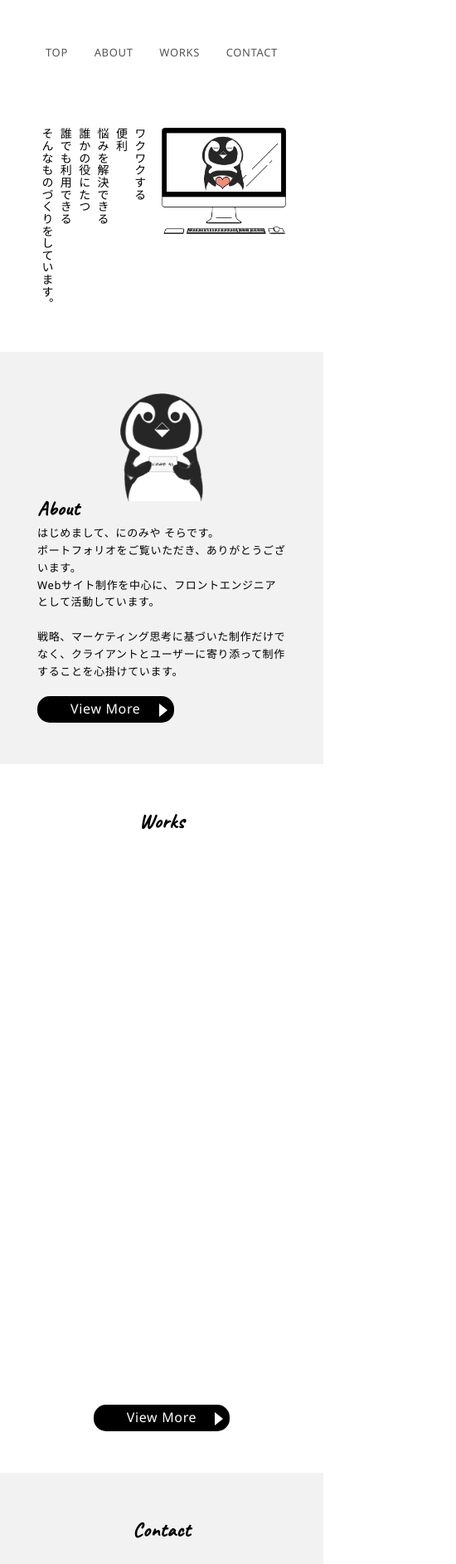
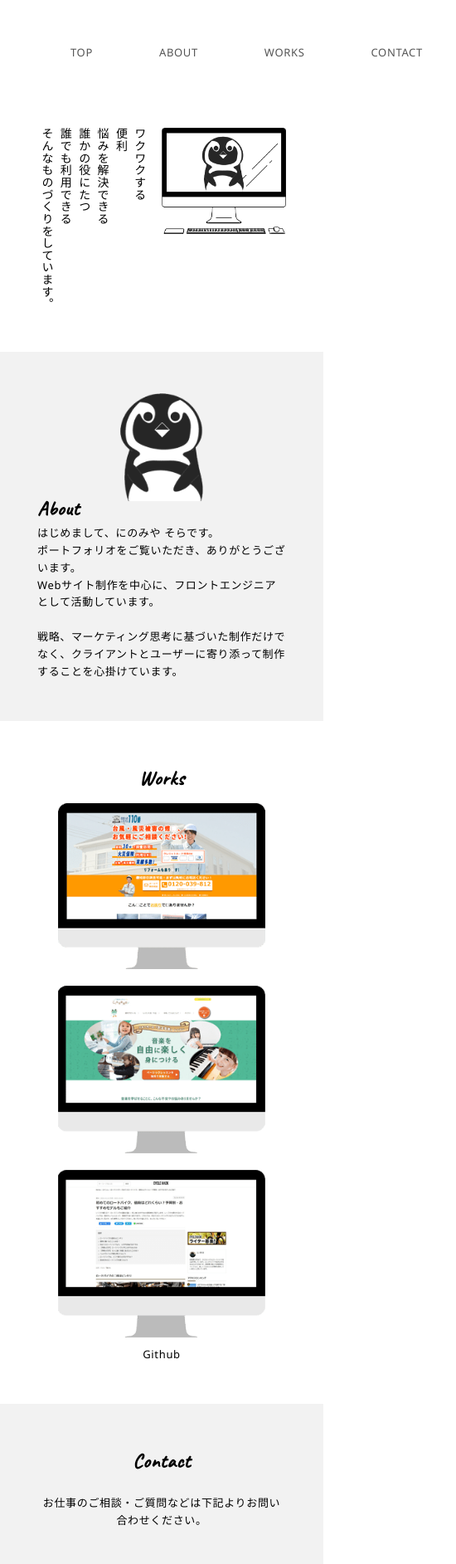
Before and after one commit to sora1129/new_portfolio, a plain HTML site: page index.html in a window 390 px wide. Shown: the part 98-1983 px from the top of the page at 83% size, 550 px wide, since content can reach past the window. Drawn offline with Linux system fonts and the light colour scheme.

Commit message:
top animation

```diff
--- a/css/medium.css
+++ b/css/medium.css
@@ -7,8 +7,19 @@
 	.container {
 		max-width: 600px;
 		margin: 0 auto;
-		padding: 0 30px;
+		padding: 0 20px;
 	}
+
+	/* btn hover */
+.btn:hover {
+	background: #333;
+	border: 1px solid #333;
+	color: #fff;
+}
+
+.btn:hover::after {
+	border-color: transparent transparent transparent #fff;
+}
 
 	/* top */
 .top_texts p {
--- a/css/small.css
+++ b/css/small.css
@@ -94,10 +94,10 @@ h2 {
 	}
 
 	.btn::after {
-		top: 9px;
-		right: 8px;
+		top: 10px;
+		right: 10px;
 		border-style: solid;
-		border-width: 8px 0 8px 10px;
+		border-width: 7px 0 7px 9px;
 		border-color: transparent transparent transparent #fff;
 	}
 
--- a/css/style.css
+++ b/css/style.css
@@ -7,7 +7,6 @@ body {
 }
 
 h1,h2 {
-	/* font-family: 'Gloria Hallelujah', cursive; */
 	font-family: 'Caveat', cursive;
 	font-weight: bold;
 }
@@ -40,10 +39,11 @@ h2 {
 
 .btn {
 	display: inline-block;
-	background: #000;
+	background: #333;
+	border: 1px solid #333;
 	color: #fff;
 	font-size: 1.5rem;
-	padding: 3px 40px;
+	padding: 2px 40px 5px;
 	margin-top: 20px;
 	position: relative;
 }
@@ -53,7 +53,7 @@ h2 {
 	width: 0;
 	height: 0;
 	position: absolute;
-	top: 15px;
+	top: 13px;
 	right: 12px;
 	border-style: solid;
 	border-width: 10px 0 10px 13px;
@@ -64,6 +64,19 @@ h2 {
 	border-radius: 35px;
 }
 
+/* btn hover */
+.btn:hover {
+	background-color: #fff;
+	border: 1px solid #555;
+	color: #555;
+	transition: all .5s;
+}
+
+.btn:hover::after {
+	border-color: transparent transparent transparent #555;
+	transition: all .5s;
+}
+
 /* ---------- TOP PAGE ---------- */
 /* header */
 nav {
@@ -72,20 +85,18 @@ nav {
 
 nav li {
 	display: inline-block;
+	padding: 0 30px;
 }
 
 nav li a {
-	padding: 0 30px;
+	padding: 0 10px;
 	color: #555;
 	cursor: pointer;
 	display: block;
-}
-
-.active {
 	position: relative;
 }
 
-.active::before {
+nav li a::before {
 	content: '';
 	width: 0;
 	left: 50%;
@@ -96,12 +107,12 @@ nav li a {
 	display: block;
 }
 
-.active:hover::before {
+nav li a:hover::before {
 	width: 50%;
 	border-bottom: 3px solid #555;
 }
 
-.active::after {
+nav li a::after {
 	content: '';
 	width: 0;
 	right: 50%;
@@ -112,7 +123,7 @@ nav li a {
 	display: block;
 }
 
-.active:hover::after {
+nav li a:hover::after {
 	width: 50%;
 	border-bottom: 3px solid #555;
 }
@@ -164,7 +175,7 @@ nav li a {
 	opacity: 0;
 }
 
-.top_about_img img.active {
+.top_about_img img.stream {
 	opacity: 1;
 }
 
@@ -181,7 +192,7 @@ nav li a {
 .top_works_items img {
 	max-width: 250px;
 	min-width: 180px;
-	padding: 0 5px;
+	padding: 0 10px;
 }
 
 .top_works_items img {
@@ -192,10 +203,11 @@ nav li a {
 	position: relative;
 }
 
+/* works animetion */
 .animate {
 	opacity: 0;
 	transform: translateY(40px);
-	transition: opacity 0.3s, transform 0.3s;
+	transition: opacity .8s, transform .8s;
 }
 
 .animate.appear {
@@ -203,6 +215,15 @@ nav li a {
 	transform: none;
 }
 
+.animate.delay {
+	transition-delay: .3s;
+}
+
+.animate.delay_more {
+	transition-delay: .8s;
+}
+
+/* works hover */
 .mask {
 	width: 90%;
 	height: 68%;
@@ -213,10 +234,10 @@ nav li a {
 	background-color: rgba(0,0,0,0.5);
 	-webkit-transition: all 0.6s ease;
 	transition: all 0.6s ease;
-	font-size: 24px;
+	font-size: 22px;
 	font-weight: bold;
 	text-align: center;
-	line-height: 6;
+	line-height: 5.5;
 	color: #fff;
 }
 
@@ -250,6 +271,11 @@ footer {
 	justify-content: center;
 }
 
+.sns_icons a:hover {
+	opacity: 0.5;
+	transition: opacity .5s;
+}
+
 footer p {
 	color: #fff;
 	font-size: 10px;
--- a/index.html
+++ b/index.html
@@ -11,18 +11,18 @@
 	<link rel="stylesheet" type="text/css" href="css/small.css">
 	<link rel="preconnect" href="https://fonts.googleapis.com">
 	<link rel="preconnect" href="https://fonts.gstatic.com" crossorigin>
-	<link href="https://fonts.googleapis.com/css2?family=Caveat&family=Gloria+Hallelujah&display=swap" rel="stylesheet">
+	<link href="https://fonts.googleapis.com/css2?family=Caveat&display=swap" rel="stylesheet">
 </head>
 <body>
 	<header>
 		<div class="container">
 			<h1>Sora Ninomiya Portfolio</h1>
 			<nav>
-				<ul class="flex">
-					<li class="active"><a href="#">TOP</a></li>
-					<li><a href="about.html">ABOUT</a></li>
-					<li><a href="works.html">WORKS</a></li>
-					<li><a href="contact.html">CONTACT</a></li>
+				<ul class="flex navbar">
+					<li><a href="#">TOP</a></li>
+					<li><a href="#about">ABOUT</a></li>
+					<li><a href="#works">WORKS</a></li>
+					<li><a href="#contact">CONTACT</a></li>
 				</ul>
 			</nav>
 		</div>
@@ -40,21 +40,21 @@
 		</div>
 	</div>
 
-	<div class="top_about">
+	<div class="top_about" id="about">
 		<div class="container flex">
 			<div class="top_about_img">
-				<img src="images/top_about_pengin01.png" alt="ペンギンのキャラクター" class="active">
+				<img src="images/top_about_pengin01.png" alt="ペンギンのキャラクター" class="stream">
 				<img src="images/top_about_pengin02.png" alt="名刺を持ったペンギンのキャラクター">
 			</div>
 			<div class="top_about_texts">
 				<h2>About</h2>
 				<p>はじめまして、にのみや そらです。<br>ポートフォリオをご覧いただき、ありがとうございます。<br>Webサイト制作を中心に、フロントエンジニアとして活動しています。<br><br>戦略、マーケティング思考に基づいた制作だけでなく、クライアントとユーザーに寄り添って制作することを心掛けています。</p>
-				<a href="#about" class="btn btn_more">View More</a>
+				<!-- <a href="#about" class="btn btn_more">View More</a> -->
 			</div>
 		</div>
 	</div>
 
-	<div class="top_works">
+	<div class="top_works" id="works">
 		<div class="container">
 			<h2>Works</h2>
 			<div class="top_works_items flex flex_wrap">
@@ -64,28 +64,30 @@
 						<p>LP制作</p>
 					</div>
 				</a>
-				<a href="#" class="animate">
+				<a href="#" class="animate delay">
 					<img src="images/top_works_hp.png" alt="制作したホームページの画像">
 					<div class="mask">
 						<p>HP制作</p>
 					</div>
 				</a>
-				<a href="#" class="animate">
+				<a href="#" class="animate delay_more">
 					<img src="images/top_works_write.png" alt="作成した記事が掲載されているWbeページの画像">
 					<div class="mask">
 						<p>Webライティング</p>
 					</div>
 				</a>
 			</div>
-				<a href="#about" class="btn btn_more">View More</a>
+			<a href="" class="guihub">Github</a>
+				<!-- <a href="#about" class="btn btn_more">View More</a> -->
 		</div>
 	</div>
 
-	<div class="top_contact">
+	<div class="top_contact" id="contact">
 		<div class="container">
 			<h2>Contact</h2>
-			<p>お仕事のご相談・ご質問などは下記のContactページより<br class="br_sp">お問い合わせください。</p>
-				<a href="#contact" class="btn btn_more">Contact Form</a>
+			<!-- <p>お仕事のご相談・ご質問などは下記のContactページより<br class="br_sp">お問い合わせください。</p> -->
+			<p>お仕事のご相談・ご質問などは下記より<br class="br_sp">お問い合わせください。</p>
+				<!-- <a href="#contact" class="btn btn_more">Contact Form</a> -->
 		</div>
 	</div>
 
--- a/js/main.js
+++ b/js/main.js
@@ -10,36 +10,37 @@
 			}
 			imagesTop[currentIndex].classList.add('current');
 			playTop();
-		}, 1300);
+		}, 1100);
 	}
 
 	function playAbout() {
 			setTimeout(() => {
-			imagesAbout[activeIndex].classList.remove('active');
-			activeIndex++;
-			if (activeIndex > imagesAbout.length - 1) {
-				activeIndex = 0;
+			imagesAbout[streamIndex].classList.remove('stream');
+			streamIndex++;
+			if (streamIndex > imagesAbout.length - 1) {
+				streamIndex = 0;
 			}
-			imagesAbout[activeIndex].classList.add('active');
+			imagesAbout[streamIndex].classList.add('stream');
 			playAbout();
-		}, 1300);
+		}, 1100);
 	}
 
 	const imagesTop = document.querySelectorAll('.top_imges img');
 	const imagesAbout = document.querySelectorAll('.top_about_img img');
 	let currentIndex = 0;
-	let activeIndex = 0;
+	let streamIndex = 0;
 
 	playTop();
 	playAbout();
 
-	function calback(entries) {
+	function calback(entries, obs) {
 		entries.forEach(entry => {
-			if (!entry.isInterescting) {
+			if (!entry.isIntersecting) {
 				return;
 			}
 
 			entry.target.classList.add('appear');
+			obs.unobserve(entry.target);
 		});
 	}
 
```
